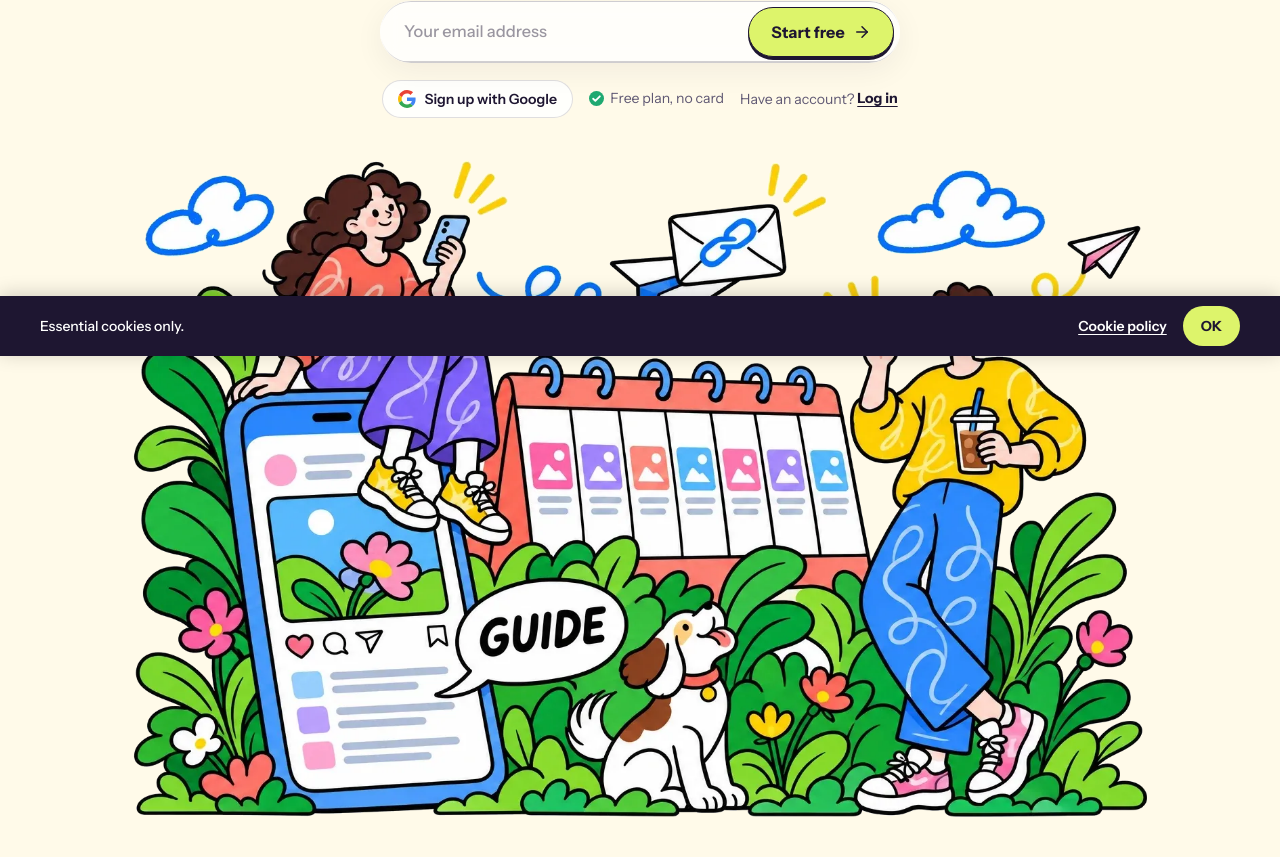
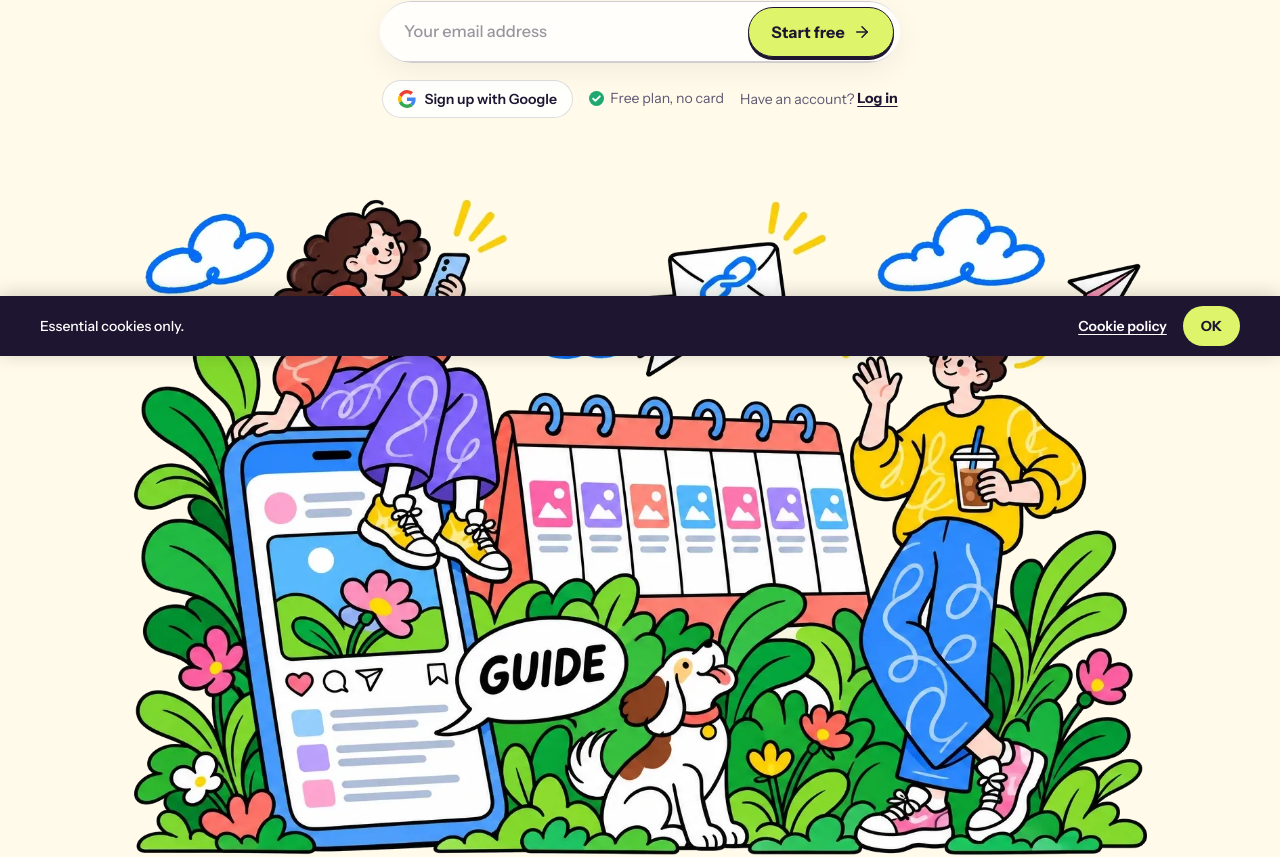
Before and after one commit to Ramanmakkar1/socialapp, a Next.js app: page / in a window 1280 px wide. Shown: the part 444-1301 px from the top of the page. Built offline with nearby package versions, Linux system fonts and the light colour scheme; no server answers.

Commit message:
autopilot: Move homepage hero art below header
Task #15164, written by morph/morph-dsv41flash-1017.

```diff
--- a/src/app/landing.module.css
+++ b/src/app/landing.module.css
@@ -859,7 +859,7 @@
   position:relative;overflow:hidden;min-height:100svh;background:#fffae9;display:flex;flex-direction:column;
   margin-left:calc(-1 * max(16px, env(safe-area-inset-left, 0px)));margin-right:calc(-1 * max(16px, env(safe-area-inset-right, 0px)));padding-inline:max(16px, env(safe-area-inset-left, 0px))}
 .landing :global(.heroArtFrame){
-  order:2;width:100%;max-width:1040px;margin:0 auto;padding-bottom:24px}
+  order:2;width:100%;max-width:1040px;margin:clamp(16px, 3vw, 40px) auto 0;padding-bottom:24px}
 .landing :global(.heroArt){
   display:block;width:100%;height:auto}
 .landing :global(.videoHero > .wrap){
```
